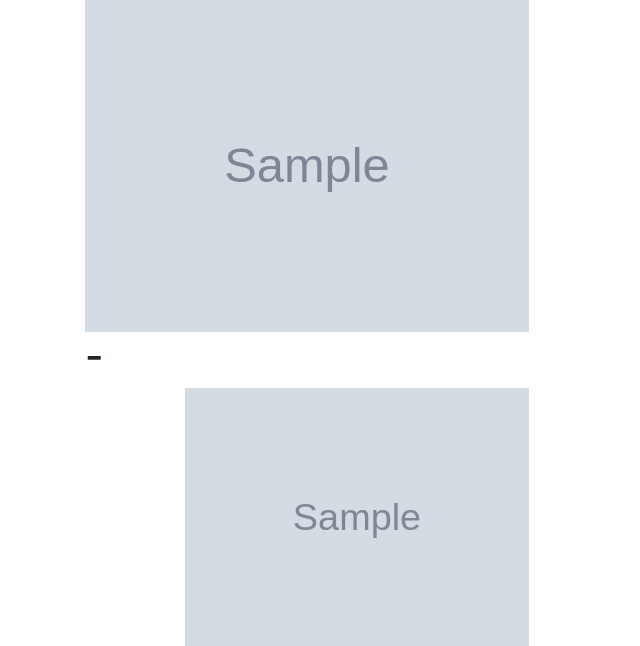
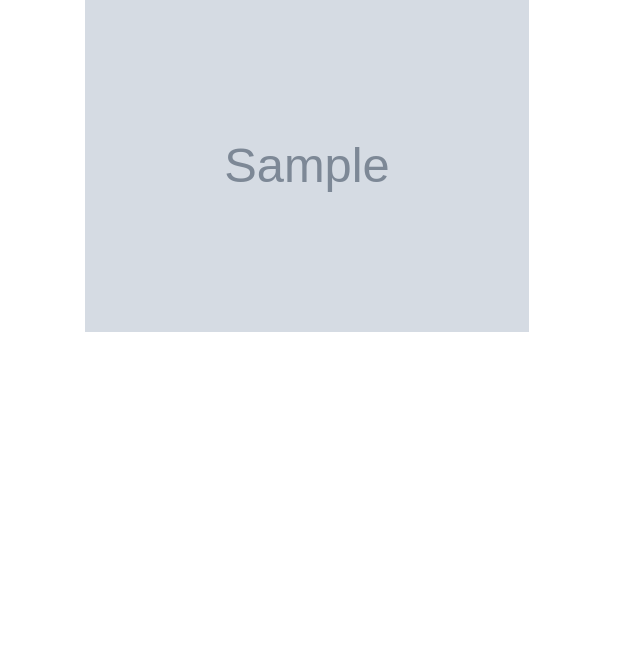
Before and after one commit to hrishi3/makeyoursketch, a Flask app: template templates/index.html in a window 1280 px wide. Shown: the part 245-891 px from the top of the page, without its empty margins (0-640 px from the left). After the commit the page ends 577 px from the top, so only its background shows below. Run offline with Flask 2, Linux system fonts and the light colour scheme; the template is opened without the code that fills it: most values are stand-ins (such as "Sample title", 1, 10 or a date in 2020); grey boxes marked "Sample" are stand-in pictures; some libraries are stand-ins or nearby versions.

Commit message:
Update index.html

```diff
--- a/templates/index.html
+++ b/templates/index.html
@@ -45,9 +45,9 @@
 
    {% if data %}
    <div class="container">
-      <img src="{{ data.uploaded_img }}" alt="" width="40%" height="40%">
-     <h1>-</h1>
-      <img src="{{ data.processed_img }}" alt="" width="40%" height="40%" style="padding-left: 100px">
+
+
+      <img src="{{ data.processed_img }}" alt="" width="40%" height="40%">
 
    </div>
    {% endif %}
```
